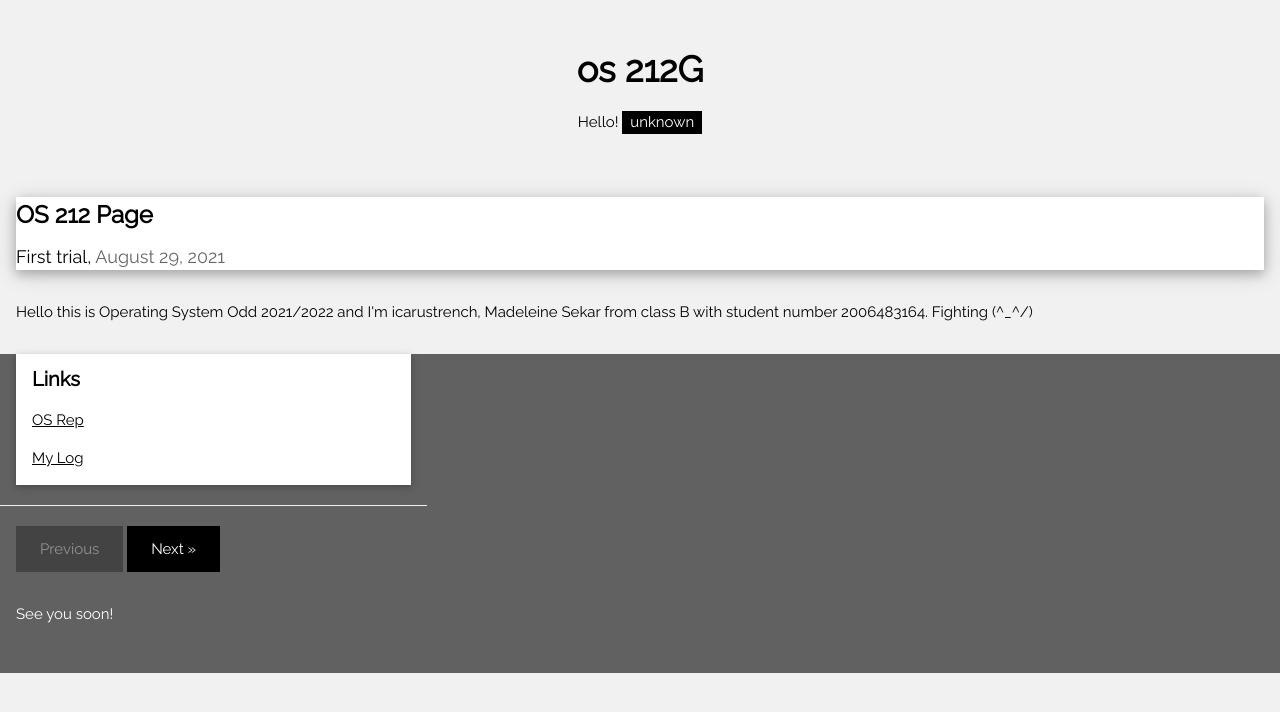
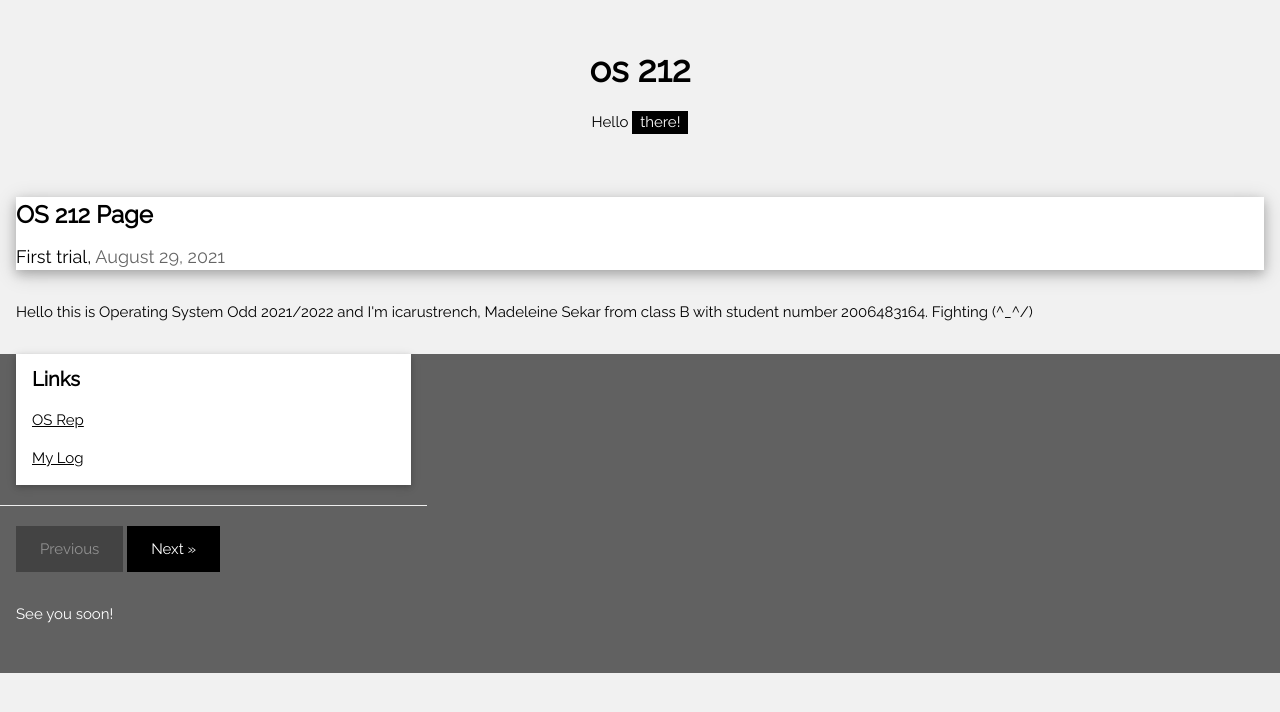
Before and after one commit to icarustrench/os212, a plain HTML site: page index.html in a window 1280 px wide. Drawn offline with nearby package versions, Linux system fonts and the light colour scheme.

Commit message:
Update index.html

```diff
--- a/index.html
+++ b/index.html
@@ -14,8 +14,8 @@ body,h1,h2,h3,h4,h5 {font-family: "Raleway", sans-serif}
 
 <!-- Header -->
 <header class="w3-container w3-center w3-padding-32">
-  <h1><b>os 212G</b></h1>
-  <p>Hello! <span class="w3-tag">unknown</span></p>
+  <h1><b>os 212</b></h1>
+  <p>Hello <span class="w3-tag">there!</span></p>
 </header>
 
   <div class="w3-card-4 w3-margin w3-white">
```
